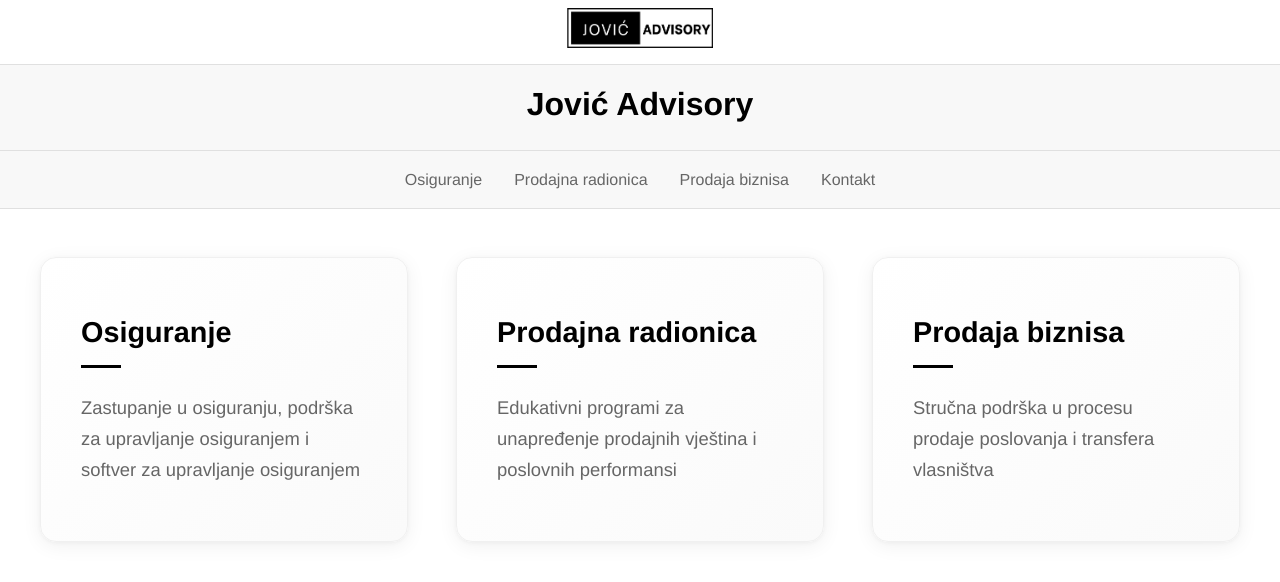
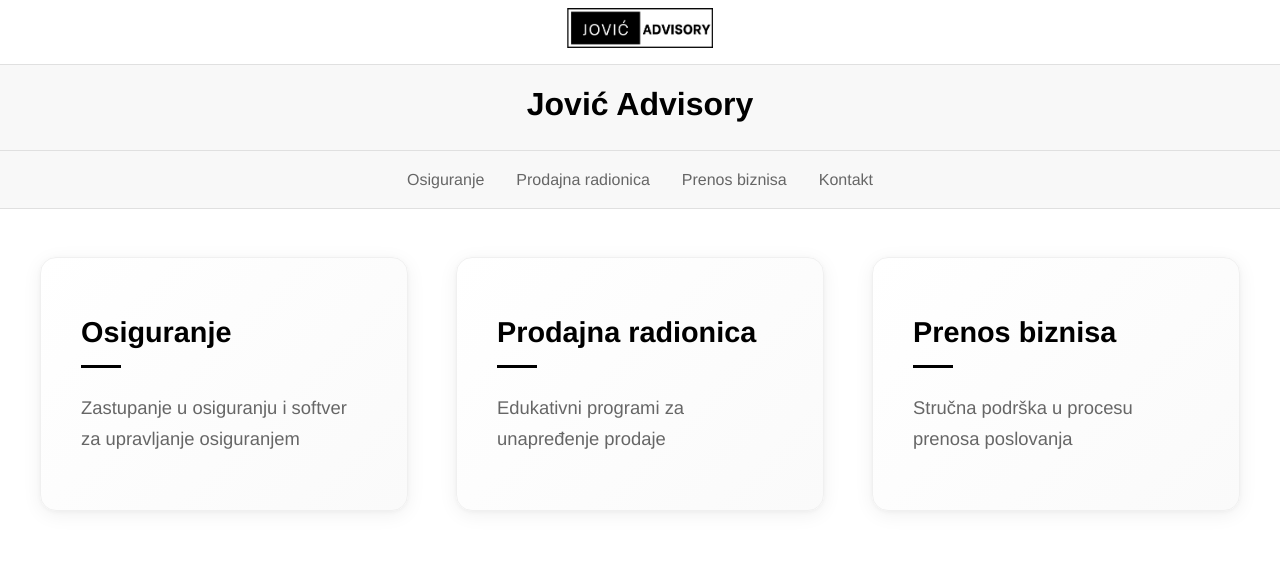
Before and after one commit to vanjajovic/jovicadvisory-frontend, a React (Create React App) app: page / in a window 1280 px wide. Shown: the top 582 px of the page. Built offline with nearby package versions, Linux system fonts and the light colour scheme.

Commit message:
Promjena service m&a

```diff
--- a/src/App.js
+++ b/src/App.js
@@ -5,7 +5,7 @@ import Header from './components/Header';
 import Home from './pages/Home';
 import Insurance from './pages/Insurance';
 import SalesAcademy from './pages/SalesAcademy';
-import BusinessSales from './pages/BusinessSales';
+import BusinessTransfer from './pages/BusinessTransfer';
 import Contact from './pages/Contact';
 import './App.css';
 
@@ -19,7 +19,7 @@ function App() {
             <Route path="/" element={<Home />} />
             <Route path="/osiguranje/*" element={<Insurance />} />
             <Route path="/prodajna-radionica/*" element={<SalesAcademy />} />
-            <Route path="/prodaja-biznisa/*" element={<BusinessSales />} />
+            <Route path="/prenos-biznisa/*" element={<BusinessTransfer />} />
             <Route path="/kontakt" element={<Contact />} />
           </Routes>
         </main>
--- a/src/components/ServiceMenu.js
+++ b/src/components/ServiceMenu.js
@@ -11,7 +11,7 @@ const ServiceMenu = () => {
   const getCurrentService = () => {
     if (location.pathname.includes('osiguranje')) return 'osiguranje';
     if (location.pathname.includes('akademija-prodaje')) return 'akademija-prodaje';
-    if (location.pathname.includes('prodaja-biznisa')) return 'prodaja-biznisa';
+    if (location.pathname.includes('prenos-biznisa')) return 'prenos-biznisa';
     return null;
   };
 
--- a/src/components/ServiceMenuBusiness.js
+++ b/src/components/ServiceMenuBusiness.js
@@ -7,11 +7,11 @@ const ServiceMenuBusiness = () => {
   const location = useLocation();
 
   const servicePages = [
-    { name: 'Blog', path: '/prodaja-biznisa' }, // Blog kao početna
-    { name: 'M&A Readiness', path: '/prodaja-biznisa/ma-readiness' },
-    { name: 'M&A Zastupanje', path: '/prodaja-biznisa/ma-zastupanje' },
-    { name: 'Deal Sourcing', path: '/prodaja-biznisa/deal-sourcing' },
-    { name: 'Kontakt', path: '/prodaja-biznisa/kontakt' }
+    { name: 'Blog', path: '/prenos-biznisa' }, // Blog kao početna
+    { name: 'M&A', path: '/prenos-biznisa/ma' },
+    { name: 'Deal Sourcing', path: '/prenos-biznisa/deal-sourcing' },
+    { name: 'Next Gen', path: '/prenos-biznisa/next-gen' },
+    { name: 'Kontakt', path: '/prenos-biznisa/kontakt' }
   ];
 
   return (
--- a/src/components/ServiceMenuHome.js
+++ b/src/components/ServiceMenuHome.js
@@ -9,7 +9,7 @@ const ServiceMenuHome = () => {
   const servicePages = [
     { name: 'Osiguranje', path: '/osiguranje' },
     { name: 'Prodajna radionica', path: '/prodajna-radionica' },
-    { name: 'Prodaja biznisa', path: '/prodaja-biznisa' },
+    { name: 'Prenos biznisa', path: '/prenos-biznisa' },
     { name: 'Kontakt', path: '/kontakt' }
   ];
 
--- a/src/pages/BusinessSales.js
+++ b/src/pages/BusinessTransfer.js
@@ -1,33 +1,21 @@
-// pages/BusinessSales.js
+///pages/BusinessTransfer.js
 import React from 'react';
 import { Routes, Route, useLocation } from 'react-router-dom';
 import ServiceMenuBusiness from '../components/ServiceMenuBusiness';
 import BlogList from '../components/blog/BlogList';
 import BlogPost from '../components/blog/BlogPost';
-import blogData from '../data/blog/business-sales.json';
+import blogData from '../data/blog/business-transfer.json';
 import styles from './ServicePage.module.css';
 
 // KONZISTENTNO SA OSTALIM SERVICE-IMA - VECI FONT
-const MAReadiness = () => {
+
+const MA = () => {
   return (
     <div className={styles.pageContent}>
       <div className={styles.contentContainer}>
-        <h1>M&A Readiness</h1>
+        <h1>M&A</h1>
         <p className={styles.pageDescription}>
-          Priprema vašeg biznisa za M&A transakcije i procjenu vrijednosti.
-        </p>
-      </div>
-    </div>
-  );
-};
-
-const MAZastupanje = () => {
-  return (
-    <div className={styles.pageContent}>
-      <div className={styles.contentContainer}>
-        <h1>M&A Zastupanje</h1>
-        <p className={styles.pageDescription}>
-          Kompletno zastupanje u M&A pregovorima i transakcijama.
+          Strategija, razvoj i zastupanje u M&A pregovorima i transakcijama.
         </p>
       </div>
     </div>
@@ -47,63 +35,74 @@ const DealSourcing = () => {
   );
 };
 
-const KontaktProdajaBiznisa = () => {
+const NextGen = () => {
   return (
     <div className={styles.pageContent}>
       <div className={styles.contentContainer}>
-        <h1>Kontakt - Prodaja biznisa</h1>
+        <h1>Naredna generacija</h1>
         <p className={styles.pageDescription}>
-          Kontakt informacije specifične za odjel prodaje biznisa.
+          Strategija i razvoj narednoj generaciji.
         </p>
       </div>
     </div>
   );
 };
 
-const BusinessSales = () => {
+const KontaktPrenosBiznisa = () => {
+  return (
+    <div className={styles.pageContent}>
+      <div className={styles.contentContainer}>
+        <h1>Kontakt - Prenos biznisa</h1>
+        <p className={styles.pageDescription}>
+          Kontakt informacije specifične za uslugu prenosa biznisa.
+        </p>
+      </div>
+    </div>
+  );
+};
+
+const BusinessTransfer = () => {
   const location = useLocation();
 
   return (
     <div className={styles.servicePage}>
       <div className={styles.serviceHeader}>
-        <h1 className={styles.serviceTitle}>Prodaja biznisa</h1>
+        <h1 className={styles.serviceTitle}>Prenos biznisa</h1>
       </div>
 
       <ServiceMenuBusiness />
 
       <Routes>
-        {/* BLOG KAO POČETNA SA SHARED KOMPONENTAMA */}
         <Route
           index
           element={
             <BlogList
               blogData={blogData}
-              basePath="/prodaja-biznisa"
-              title="Blog - Prodaja biznisa"
-              description="Najnovije vijesti, savjeti i analize o prodaji biznisa i M&A transakcijama. Ekspertski uvidi u procese valuacije, pregovaranja i tranzicije vlasništva."
+              basePath="/prenos-biznisa"
+              title="Blog - Prenos biznisa"
+              description="Najnovije vijesti, savjeti i analize o prenosu vlasništva."
             />
           }
         />
 
-        {/* BLOG POSTOVI SA SHARED KOMPONENTAMA */}
         <Route
           path="blog/:slug"
           element={
             <BlogPost
               blogData={blogData}
-              basePath="/prodaja-biznisa"
+              basePath="/prenos-biznisa"
             />
           }
         />
 
         {/* OSTALE RUTE - KONZISTENTNE VELIČINE */}
-        <Route path="ma-readiness" element={<MAReadiness />} />
-        <Route path="ma-zastupanje" element={<MAZastupanje />} />
+        <Route path="ma" element={<MA />} />
         <Route path="deal-sourcing" element={<DealSourcing />} />
-        <Route path="kontakt" element={<KontaktProdajaBiznisa />} />
+        <Route path="next-gen" element={<NextGen />} />
+        <Route path="kontakt" element={<KontaktPrenosBiznisa />} />
       </Routes>
     </div>
   );
 };
 
-export default BusinessSales;
+export default BusinessTransfer;
--- a/src/pages/Home.js
+++ b/src/pages/Home.js
@@ -21,21 +21,21 @@ const Home = () => {
           <a href="/osiguranje" className={styles.serviceCard}>
             <h2 className={styles.serviceCardTitle}>Osiguranje</h2>
             <p className={styles.serviceCardDescription}>
-              Zastupanje u osiguranju, podrška za upravljanje osiguranjem i softver za upravljanje osiguranjem
+              Zastupanje u osiguranju i softver za upravljanje osiguranjem
             </p>
           </a>
 
           <Link to="/prodajna-radionica" className={styles.serviceCard}>
             <h2 className={styles.serviceCardTitle}>Prodajna radionica</h2>
             <p className={styles.serviceCardDescription}>
-              Edukativni programi za unapređenje prodajnih vještina i poslovnih performansi
+              Edukativni programi za unapređenje prodaje
             </p>
           </Link>
 
-          <Link to="/prodaja-biznisa" className={styles.serviceCard}>
-            <h2 className={styles.serviceCardTitle}>Prodaja biznisa</h2>
+          <Link to="/prenos-biznisa" className={styles.serviceCard}>
+            <h2 className={styles.serviceCardTitle}>Prenos biznisa</h2>
             <p className={styles.serviceCardDescription}>
-              Stručna podrška u procesu prodaje poslovanja i transfera vlasništva
+              Stručna podrška u procesu prenosa poslovanja
             </p>
           </Link>
         </div>
```
Also changed, not shown: src/data/blog/business-transfer.json (renamed from src/data/blog/business-sales.json).
